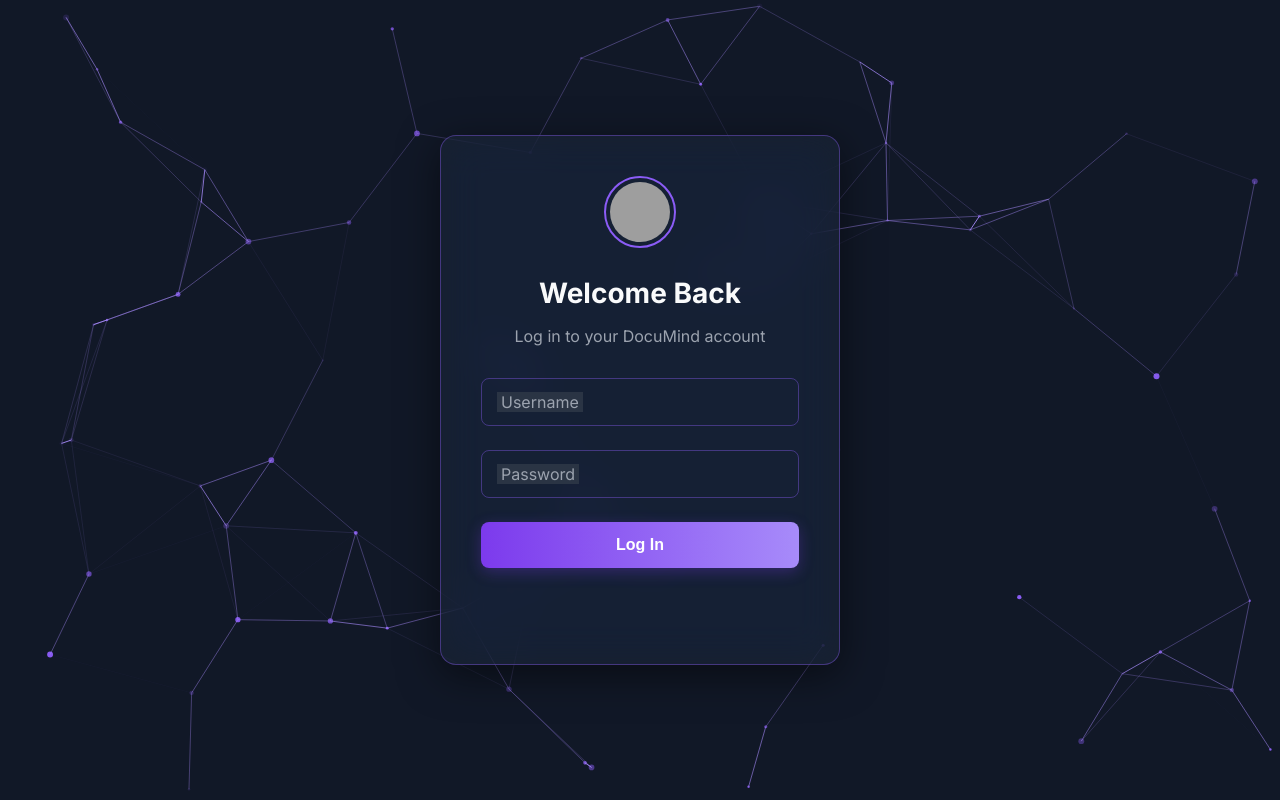
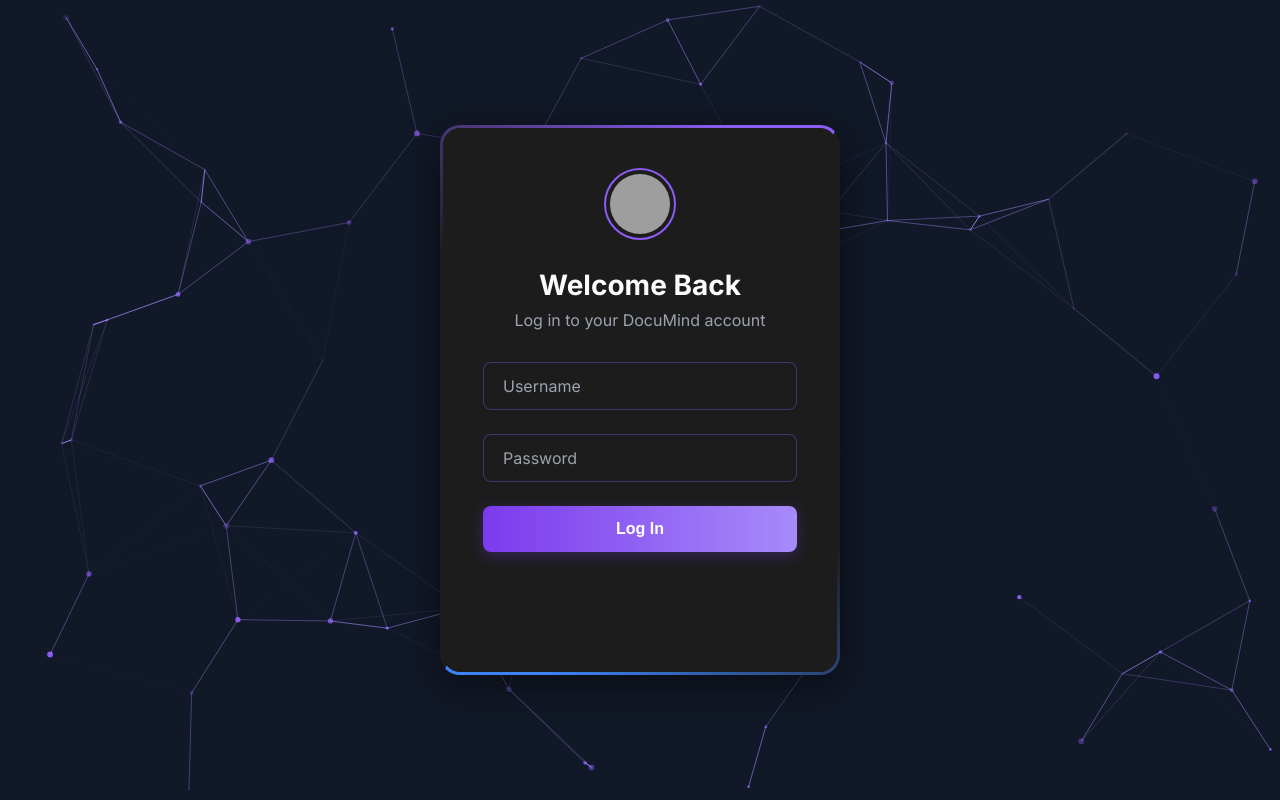
Before and after one commit to helmogey/private-gpt, a FastAPI app: page /login in a window 1280 px wide. Run offline with FastAPI, Linux system fonts and the light colour scheme; parts of the project's set-up code (start-up, migrations or seed data) failed here and were passed over; grey boxes are pictures that could not be loaded.

Commit message:
login page

```diff
--- a/templates/login.html
+++ b/templates/login.html
@@ -10,18 +10,21 @@
         :root {
             --background-start: #111827;
             --background-end: #1F2937;
-            --form-bg-color: rgba(31, 41, 55, 0.5);
+            --form-bg-color: #1c1c1c; /* Darker solid background for contrast */
             --primary-color: #8B5CF6;
+            --secondary-color: #3b82f6;
             --primary-color-hover: #7C3AED;
             --text-color: #F9FAFB;
             --text-color-muted: #9CA3AF;
-            --border-color: rgba(139, 92, 246, 0.4);
+            --border-color: rgba(130, 92, 246, 0.4);
             --error-color: #F87171;
             --shadow-color: rgba(0, 0, 0, 0.5);
         }
 
         * {
             box-sizing: border-box;
+            margin: 0;
+            padding: 0;
         }
 
         @keyframes fadeIn {
@@ -35,6 +38,12 @@
             }
         }
 
+        /* --- Animation keyframes for the rotating border --- */
+        @keyframes rotate-border {
+            0% { transform: rotate(0deg); }
+            100% { transform: rotate(360deg); }
+        }
+
         body {
             font-family: 'Inter', sans-serif;
             color: var(--text-color);
@@ -42,7 +51,6 @@
             justify-content: center;
             align-items: center;
             height: 100vh;
-            margin: 0;
             background-color: var(--background-start);
             overflow: hidden;
             position: relative;
@@ -57,21 +65,54 @@
             z-index: 1;
         }
 
+        /* --- STYLING FOR LOGIN CONTAINER (Animation Shell) --- */
         .login-container {
             position: relative;
             z-index: 2;
-            background: var(--form-bg-color);
-            backdrop-filter: blur(20px) saturate(180%);
-            -webkit-backdrop-filter: blur(20px) saturate(180%);
-            padding: 40px;
-            border-radius: 16px;
-            box-shadow: 0 10px 40px var(--shadow-color);
             width: 100%;
             max-width: 400px;
-            text-align: center;
-            border: 1px solid var(--border-color);
+            min-height: 550px;
+            background: var(--form-bg-color);
+            border-radius: 20px;
+            overflow: hidden;
+            box-shadow: 0 10px 40px var(--shadow-color);
             animation: fadeIn 0.8s ease-out forwards;
         }
+
+        /* --- FIX: Using the corner-spin technique for a consistent beam effect --- */
+        .login-container::before,
+        .login-container::after {
+            content: '';
+            position: absolute;
+            /* REMOVED z-index to allow content wrapper to sit on top */
+            top: -50%;
+            left: -50%;
+            width: 400px;
+            height: 550px;
+            transform-origin: bottom right;
+            animation: rotate-border 6s linear infinite;
+        }
+
+        .login-container::before {
+            background: linear-gradient(0deg, transparent, var(--primary-color), var(--primary-color));
+        }
+
+        .login-container::after {
+           background: linear-gradient(0deg, transparent, var(--secondary-color), var(--secondary-color));
+           animation-delay: -3s; /* Offset the second beam */
+        }
+
+        /* This wrapper holds the actual content, masking the gradient behind it */
+        .login-content-wrapper {
+            position: absolute;
+            inset: 3px; /* This creates the border thickness */
+            background: var(--form-bg-color);
+            border-radius: 17px; /* Slightly smaller than parent */
+            z-index: 1; /* Sits on top of the rotating gradients */
+            padding: 40px;
+            text-align: center;
+        }
+
 
         .logo-container {
             margin-bottom: 24px;
@@ -120,7 +161,7 @@
             color: var(--text-color-muted);
             pointer-events: none;
             transition: all 0.2s ease-in-out;
-            background-color: #2a3444; /* Match form background to cover line */
+            background-color: var(--form-bg-color); /* Match the container background */
             padding: 0 4px;
         }
 
@@ -166,18 +207,22 @@
             margin-top: 20px;
             height: 20px;
             font-weight: 500;
-            visibility: {% if error %}visible{% else %}hidden{% endif %};
         }
     </style>
 </head>
 <body>
     <canvas id="particle-canvas"></canvas>
+
+    <!-- This container is now the shell for the animation -->
     <div class="login-container">
+        <!-- This new wrapper holds all the content to keep it separate from the animation layers -->
+        <div class="login-content-wrapper">
             <div class="logo-container">
                 <img src="https://encrypted-tbn0.gstatic.com/images?q=tbn:ANd9GcR_bS9Z-_0BLzFCzTEys0CJPF48FS5K61yp2Q&s" alt="Logo">
 			</div>
             <h1>Welcome Back</h1>
             <p class="subtitle">Log in to your {{ app_name }} account</p>
+
             <form class="login-form" method="post" action="/login">
                 <div class="input-group">
                     <input type="text" id="username" name="username" class="input-field" placeholder=" " required>
@@ -189,15 +234,15 @@
                 </div>
                 <button type="submit" class="submit-btn">Log In</button>
             </form>
-        <p class="error-message">
-            {% if error %}{{ error }}{% endif %}
-        </p>
+
+            {% if error %}
+            <p class="error-message">{{ error }}</p>
+            {% endif %}
+        </div>
     </div>
 
     <script>
         // --- Interactive Input Field Logic ---
-        // This handles the placeholder-to-label animation.
-        // It's already done mostly with CSS, this is just for robustness.
         const inputs = document.querySelectorAll('.input-field');
         inputs.forEach(input => {
             input.addEventListener('blur', () => {
@@ -250,6 +295,7 @@
         }
 
         function animateParticles() {
+            if (!ctx) return;
             ctx.clearRect(0, 0, canvas.width, canvas.height);
             for (let i = 0; i < particles.length; i++) {
                 particles[i].update();
@@ -260,6 +306,7 @@
         }
 
         function connectParticles() {
+            if (!ctx) return;
             let opacityValue = 1;
             for (let a = 0; a < particles.length; a++) {
                 for (let b = a; b < particles.length; b++) {
```
Lines whose indentation alone changed are shown as unchanged.
